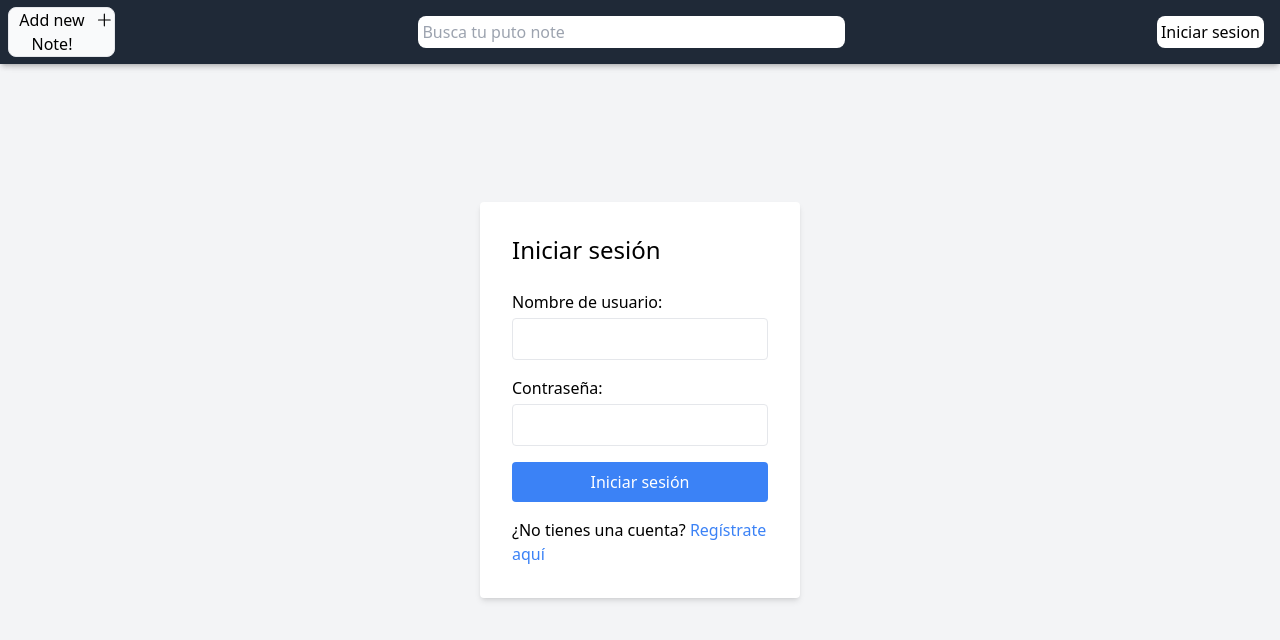
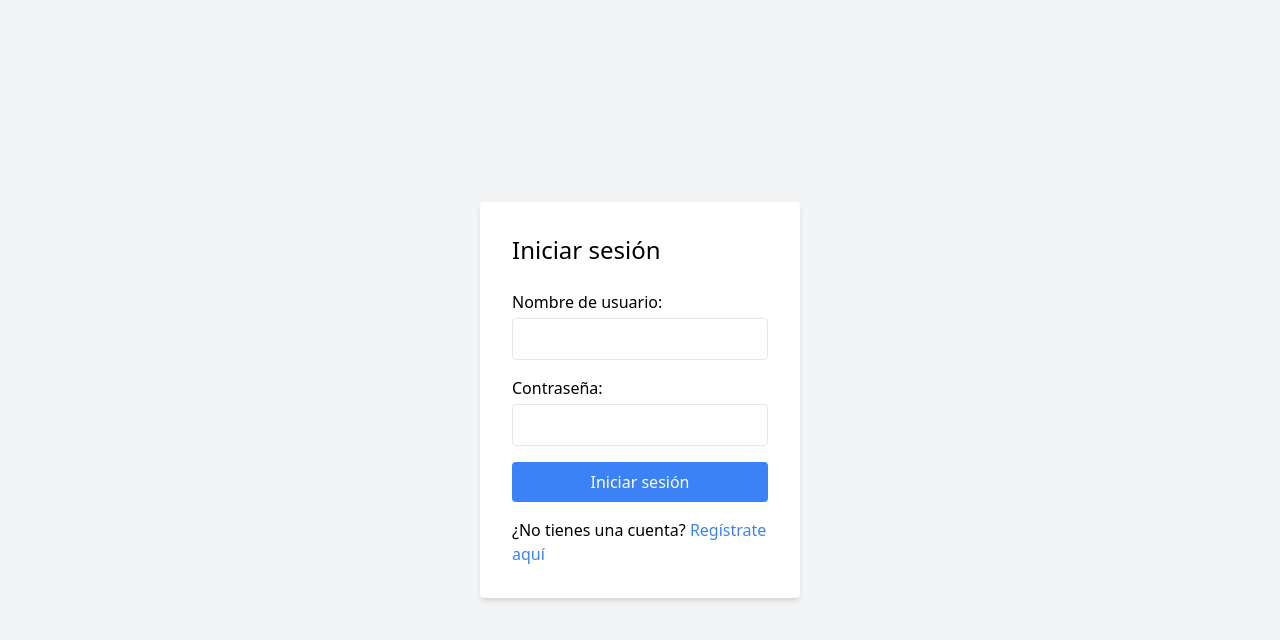
Before and after one commit to TheM100/BlockNotes, a Next.js app: page /login in a window 1280 px wide. Shown: the top 640 px of the page. Built offline with nearby package versions, Linux system fonts and the light colour scheme.

Commit message:
moved header to home page

```diff
--- a/src/app/layout.jsx
+++ b/src/app/layout.jsx
@@ -1,6 +1,5 @@
 import { Inter } from "next/font/google";
 import './globals.css'
-import NavBar from "../../components/navBar/navBar";
 
 
 const inter = Inter({ subsets: ["latin"] });
@@ -14,9 +13,8 @@ export default function RootLayout({ children }) {
   return (
     <html lang="en">
       <body >
-        <NavBar></NavBar>
         {children}
-        </body>
+      </body>
     </html>
   );
 }
--- a/src/app/login/layout.js
+++ b/src/app/login/layout.js
@@ -12,10 +12,7 @@ export const metadata = {
 export default function RootLayout({ children }) {
   return (
     <html lang="en">
-      <body>
-        <NavBar></NavBar>
-        {children}
-      </body>
+      <body>{children}</body>
     </html>
   );
 }
--- a/src/app/login/page.js
+++ b/src/app/login/page.js
@@ -37,7 +37,7 @@ export default function Login() {
         </form>
         <p className="mt-4">
           ¿No tienes una cuenta?{" "}
-          <a href="registro.html" className="text-blue-500">
+          <a href="/register" className="text-blue-500">
             Regístrate aquí
           </a>
         </p>
--- a/src/app/page.jsx
+++ b/src/app/page.jsx
@@ -1,9 +1,12 @@
 import React from "react";
+import NavBar from "../../components/navBar/navBar";
 
 
-const Home = (()=>{
-  return(
+const Home = (() => {
+  return (
     <>
+      <NavBar></NavBar>
+
       <h1 className="mt-16">Lorem extra largo</h1>
       <div>
         Lorem ipsum dolor sit amet consectetur adipisicing elit. Repudiandae omnis delectus quis corrupti similique libero nobis dolore iure mollitia a neque, dolor pariatur aperiam eos consectetur nemo maiores aspernatur blanditiis?
```
Lines whose indentation alone changed are shown as unchanged.
